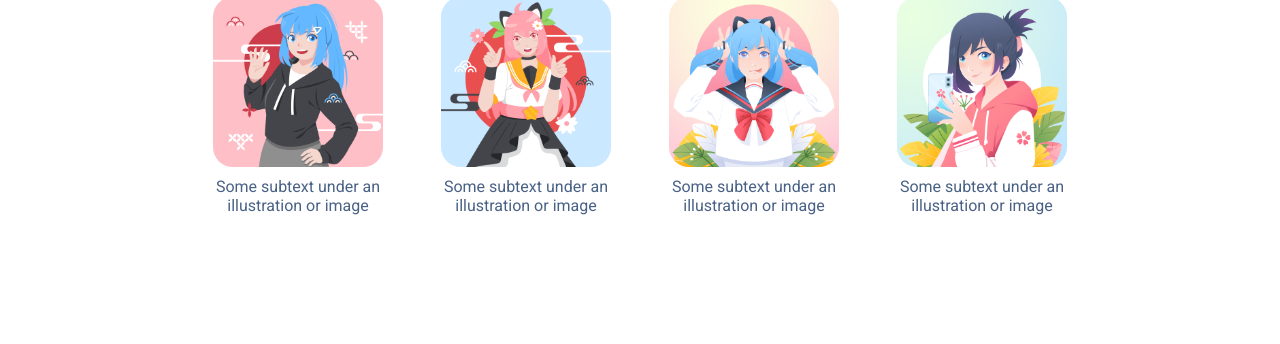
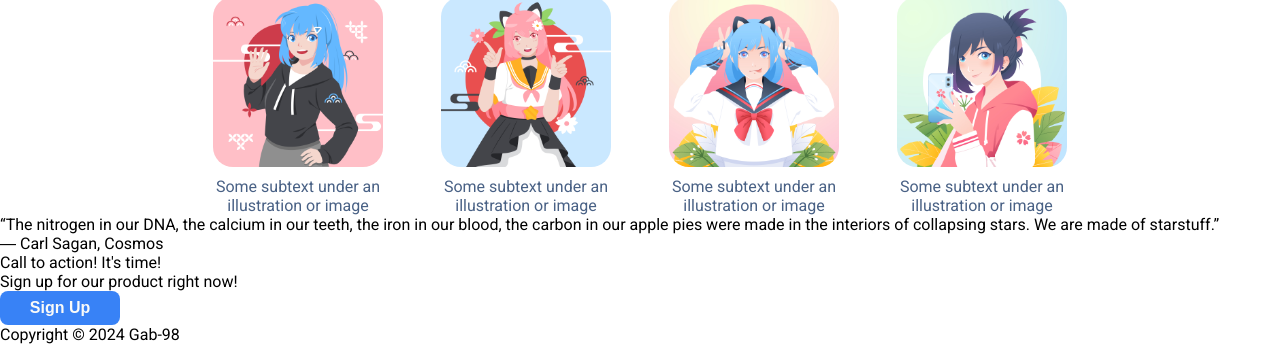
Before and after one commit to Gab-98/landing-page, a plain HTML site: page index.html in a window 1280 px wide. Shown: the part 661-1005 px from the top of the page. Before the commit the page ends 876 px from the top, so only its background shows below. Drawn offline with Linux system fonts and the light colour scheme.

Commit message:
feat: add a quote, call to action and footer sections

```diff
--- a/index.html
+++ b/index.html
@@ -30,9 +30,7 @@
                 <img src="./images/girl-hero.png" width="300px" height="auto" alt="Cute anime girl">
             </div>
         </div>
-
         <div class="info-header">Some random information</div>
-
         <div class="second-container">
             <div class="info">
                 <img class="info-img" src="images/girls-info (1).jpg">
@@ -51,5 +49,25 @@
                 <div class="info-subtext">Some subtext under an illustration or image</div>
             </div>
         </div>
+        <div class="third-container">
+            <div class="quote">
+                <div class="quote-text">“The nitrogen in our DNA, the calcium in our teeth, the iron in our blood, the carbon in our apple pies were made in the interiors of collapsing stars. We are made of starstuff.”</div>
+                <div class="author">― Carl Sagan, Cosmos</div>
+            </div>
+        </div>
+        <div class="fourth-container">
+            <div class="call-to-action">
+                <div class="action-text">
+                    <div class="action-main-text">Call to action! It's time!</div>
+                    <div class="action-subtext">Sign up for our product right now!</div>
+                </div>
+                <div class="action-button">
+                    <button>Sign Up</button>
+                </div>
+            </div>
+        </div>
+        <div class="footer-container">
+                <div class="footer-text">Copyright © 2024 Gab-98</div>
+        </div>
     </body>
 </html>
```
